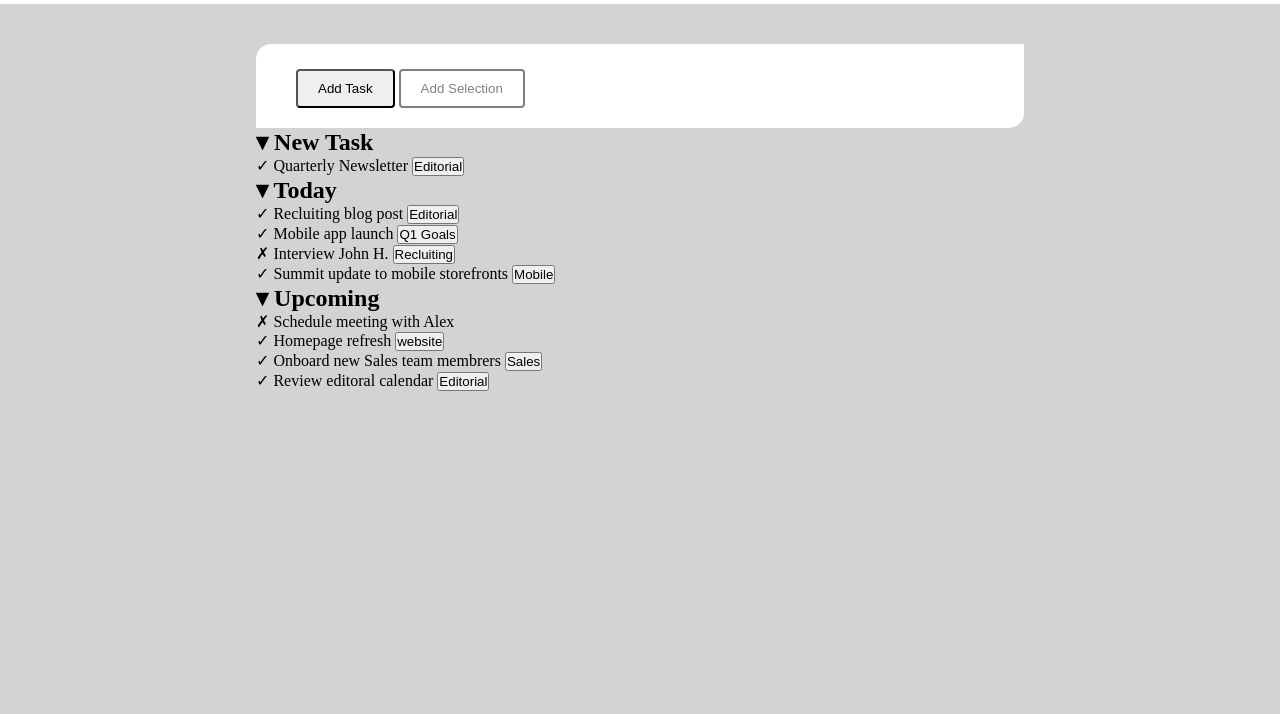
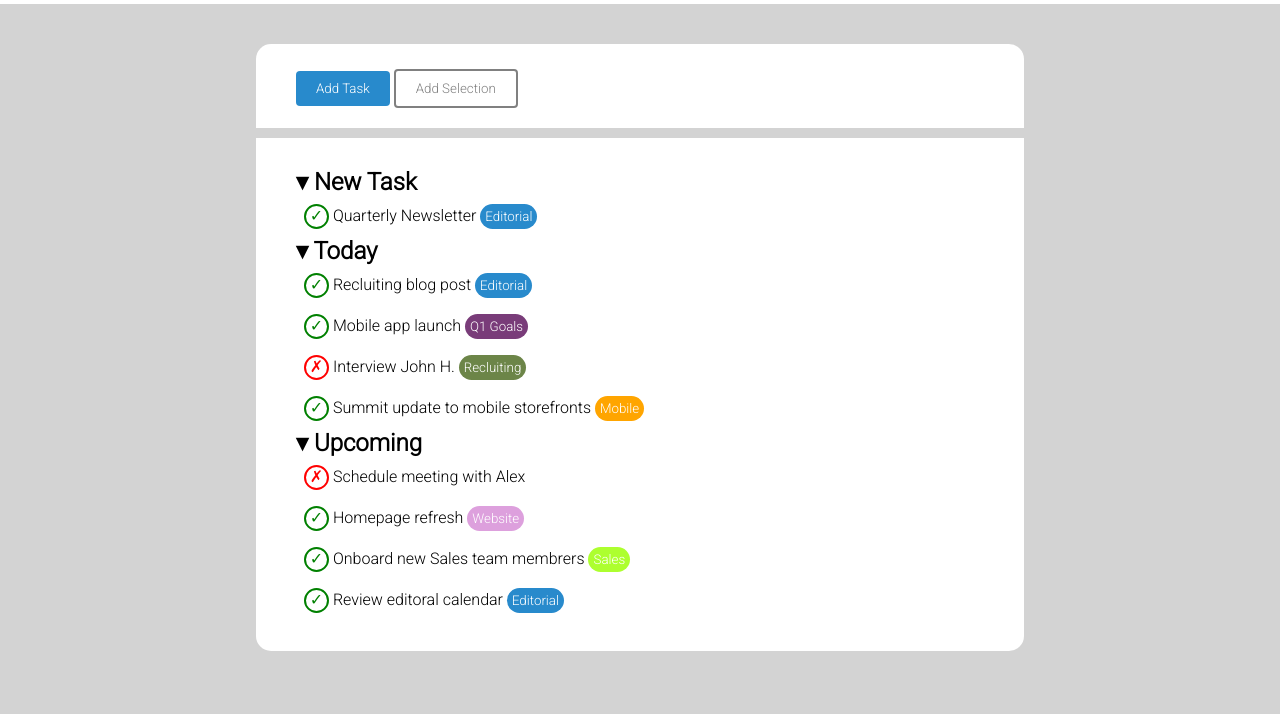
Before and after one commit to GiordanoRinaldi/html-css-toboolist, a plain HTML site: page index.html in a window 1280 px wide. Shown: the part 86-800 px from the top of the page. Drawn offline with Linux system fonts and the light colour scheme.

Commit message:
colore bottoni + font cambiato + spaziorura li

```diff
--- a/css/style.css
+++ b/css/style.css
@@ -2,6 +2,7 @@
     margin: 0;
     padding: 0;
     box-sizing: border-box;
+    font-family: 'Roboto', sans-serif;
 }
 
 body {
@@ -28,10 +29,18 @@ body {
     margin: auto;;
 }
 
+button {
+    color: white;
+    border: none;
+    padding: 5px;
+    border-radius: 30px;
+}
+
 .section-button {
     padding: 25px 0px 20px 40px;
     background-color: white;
-    border-radius: 15px 0px;
+    border-radius: 15px 15px 0px 0px ;
+    margin-bottom: 10px;
 }
 
 .add-button-s {
@@ -52,3 +61,53 @@ body {
 ol {
     list-style-type: none;
 }
+
+li {
+    padding: 8px;
+}
+
+.ceck-cross {
+    background-color: white;
+    padding: 30px 40px;
+    border-radius: 0px 0px 15px 15px;
+    margin-bottom: 20px;
+}
+
+.check {
+    border-radius: 50%;
+    color: green;
+    border: 2px solid green;
+    display: inline-block;
+    height: 25px;
+    width: 25px;
+    text-align: center;
+}
+
+.cross {
+    color: red;
+    border: 2px solid red;
+}
+
+.editorial {
+    background-color: rgb(40, 138, 204);
+}
+
+.qgoal {
+    background-color: rgb(121, 60, 121);
+}
+
+.mobile {
+    background-color: orange;
+}
+
+.website {
+    background-color: plum;
+}
+
+.Sales {
+    background-color: greenyellow;
+}
+
+.recluiting {
+    background-color: rgb(108, 133, 72);
+}
--- a/index.html
+++ b/index.html
@@ -6,6 +6,9 @@
     <meta name="viewport" content="width=device-width, initial-scale=1.0">
     <title>tobolist</title>
     <link rel="stylesheet" href="./css/style.css">
+    <link rel="preconnect" href="https://fonts.googleapis.com">
+    <link rel="preconnect" href="https://fonts.gstatic.com" crossorigin>
+    <link href="https://fonts.googleapis.com/css2?family=Roboto:wght@300&display=swap" rel="stylesheet">
 </head>
 <body>
     <!--logo-->
@@ -21,7 +24,7 @@
     <main>
         <div class="main">
             <div class="section-button"> <!--bottoni-->
-                <button class="add-button-f blu">Add Task</button>
+                <button class="add-button-f editorial">Add Task</button>
                 <button class="add-button-s white">Add Selection</button>
             </div>
 
@@ -29,27 +32,27 @@
                 <section> <!--new task-->
                     <h2>&dtrif; New Task</h2>
                         <ol>
-                            <li>&check; Quarterly Newsletter <button class="editorial">Editorial</button></li>
+                            <li><span class="check">&check;</span> Quarterly Newsletter <button class="editorial button">Editorial</button></li>
                         </ol>
                 </section>
 
                 <section> <!--today-->
                     <h2>&dtrif; Today</h2>
                         <ol>
-                            <li>&check; Recluiting blog post <button class="editorial">Editorial</button></li>
-                            <li>&check; Mobile app launch <button class="qgoal">Q1 Goals</button></li>
-                            <li>&cross; Interview John H. <button class="recluiting">Recluiting</button></li>
-                            <li>&check; Summit update to mobile storefronts <button class="mobile">Mobile</button></li>
+                            <li><span class="check">&check;</span> Recluiting blog post <button class="editorial button">Editorial</button></li>
+                            <li><span class="check">&check;</span> Mobile app launch <button class="qgoal button">Q1 Goals</button></li>
+                            <li><span class="cross check">&cross;</span> Interview John H. <button class="recluiting button">Recluiting</button></li>
+                            <li><span class="check">&check;</span> Summit update to mobile storefronts <button class="mobile button">Mobile</button></li>
                         </ol>
                 </section>
 
                 <section> <!--upcoming-->
                     <h2>&dtrif; Upcoming</h2>
                     <ol>
-                        <li>&cross; Schedule meeting with Alex</li>
-                        <li>&check; Homepage refresh <button class="website">website</button></li>
-                        <li>&check; Onboard new Sales team membrers <button class="sales">Sales</button></li>
-                        <li>&check; Review editoral calendar <button class="editorial">Editorial</button></li>
+                        <li><span class="cross check">&cross;</span> Schedule meeting with Alex</li>
+                        <li><span class="check">&check;</span> Homepage refresh <button class="website button">Website</button></li>
+                        <li><span class="check">&check;</span> Onboard new Sales team membrers <button class="Sales button">Sales</button></li>
+                        <li><span class="check">&check;</span> Review editoral calendar <button class="editorial button">Editorial</button></li>
                     </ol>
                 </section>
 
```
